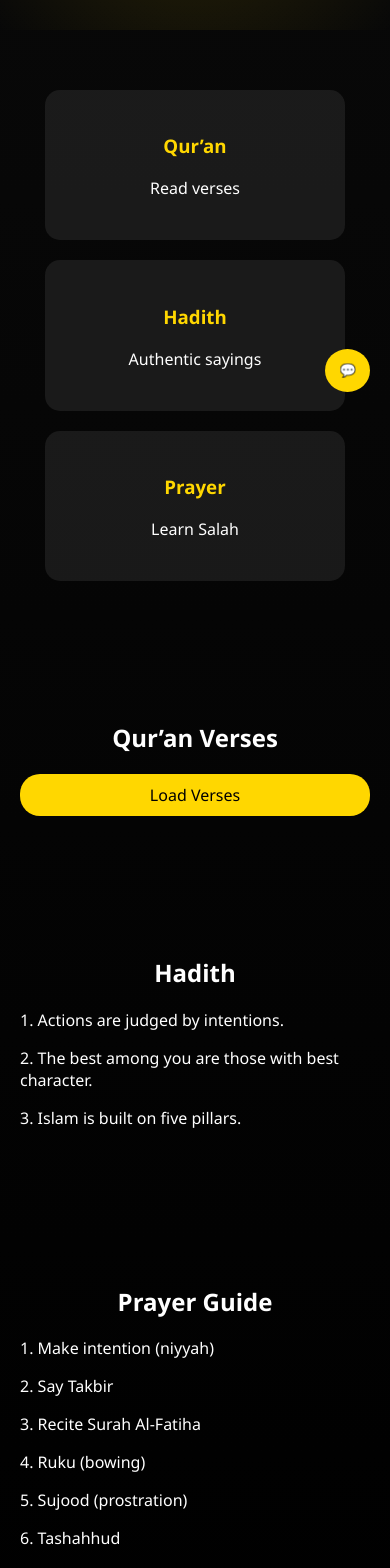
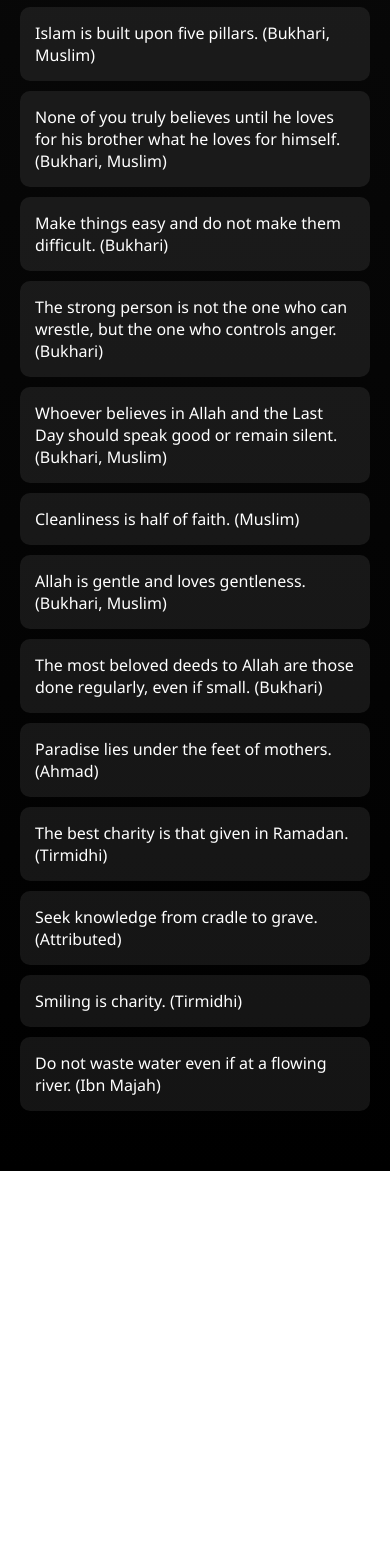
Before and after one commit to nhassan604-oss/islamforall, a plain HTML site: page index.html in a window 390 px wide. Shown: the part 432-2000 px from the top of the page. After the commit the page ends 1603 px from the top, so only its background shows below. Drawn offline with Linux system fonts and the light colour scheme.

Commit message:
Add files via upload

```diff
--- a/index.html
+++ b/index.html
@@ -11,93 +11,38 @@ body {
   font-family: 'Segoe UI', sans-serif;
   background: linear-gradient(to bottom, #0a0a0a, #000);
   color: white;
-  scroll-behavior: smooth;
 }
 
-/* NAVBAR */
+/* NAV */
 nav {
   display: flex;
   justify-content: space-between;
   padding: 15px 25px;
-  background: rgba(0,0,0,0.9);
-  position: sticky;
-  top: 0;
+  background: #000;
 }
-
 nav h1 { color: gold; }
-nav a { color: white; margin-left: 15px; text-decoration: none; }
-
-/* HERO */
-.hero {
-  text-align: center;
-  padding: 90px 20px;
-  background: radial-gradient(circle, rgba(255,215,0,0.15), transparent);
-}
-
-.button {
-  background: gold;
-  color: black;
-  padding: 10px 25px;
-  border-radius: 20px;
-  margin-top: 20px;
-  cursor: pointer;
-}
 
 /* SECTION */
-.section { padding: 60px 20px; text-align: center; }
+.section { padding: 50px 20px; text-align: center; }
 
-/* CARDS */
-.cards {
-  display: flex;
-  justify-content: center;
-  flex-wrap: wrap;
-  gap: 20px;
-}
-
-.card {
-  background: rgba(255,255,255,0.08);
-  padding: 25px;
-  border-radius: 15px;
-  width: 250px;
-  cursor: pointer;
-}
-
-.card h3 { color: gold; }
-
-/* SEARCH */
 .search input {
   padding: 10px;
   border-radius: 20px;
   border: none;
-  width: 250px;
+  width: 260px;
 }
 
-/* LIST BOX */
-.box {
-  max-width: 500px;
+/* HADITH LIST */
+.hadith-box {
+  max-width: 700px;
   margin: auto;
   text-align: left;
 }
 
-/* CHATBOT */
-.chatbot {
-  position: fixed;
-  bottom: 20px;
-  right: 20px;
-}
-
-.chat-btn {
-  background: gold;
-  border: none;
-  padding: 14px;
-  border-radius: 50%;
-}
-
-.chatbox {
-  display: none;
-  background: #111;
+.hadith {
+  background: rgba(255,255,255,0.08);
   padding: 15px;
-  width: 260px;
+  margin: 10px 0;
   border-radius: 10px;
 }
 </style>
@@ -107,118 +52,54 @@ nav a { color: white; margin-left: 15px; text-decoration: none; }
 
 <nav>
   <h1>☪ Islamforall</h1>
-  <div>
-    <a href="#quran">Qur’an</a>
-    <a href="#hadith">Hadith</a>
-    <a href="#prayer">Prayer</a>
-  </div>
 </nav>
 
-<section class="hero">
-  <h2>Authentic Islamic Knowledge</h2>
-  <p>Qur’an • Hadith • Sunnah</p>
+<section class="section">
+  <h2>📚 Hadith Database</h2>
 
   <div class="search">
-    <input placeholder="Search..." onkeyup="search(this.value)">
+    <input placeholder="Search hadith..." onkeyup="searchHadith(this.value)">
   </div>
+
+  <div class="hadith-box" id="hadith-box"></div>
 </section>
 
-<section class="section">
-  <div class="cards" id="cards">
-    <div class="card"><h3>Qur’an</h3><p>Read verses</p></div>
-    <div class="card"><h3>Hadith</h3><p>Authentic sayings</p></div>
-    <div class="card"><h3>Prayer</h3><p>Learn Salah</p></div>
-  </div>
-</section>
+<script>
 
-<!-- QURAN -->
-<section id="quran" class="section">
-  <h2>Qur’an Verses</h2>
-  <div class="box" id="quran-box"></div>
-  <div class="button" onclick="loadQuran()">Load Verses</div>
-</section>
+/* HADITH DATABASE */
+let hadiths = [
+"Actions are judged by intentions. (Bukhari, Muslim)",
+"The best among you are those with the best character. (Bukhari)",
+"Islam is built upon five pillars. (Bukhari, Muslim)",
+"None of you truly believes until he loves for his brother what he loves for himself. (Bukhari, Muslim)",
+"Make things easy and do not make them difficult. (Bukhari)",
+"The strong person is not the one who can wrestle, but the one who controls anger. (Bukhari)",
+"Whoever believes in Allah and the Last Day should speak good or remain silent. (Bukhari, Muslim)",
+"Cleanliness is half of faith. (Muslim)",
+"Allah is gentle and loves gentleness. (Bukhari, Muslim)",
+"The most beloved deeds to Allah are those done regularly, even if small. (Bukhari)",
+"Paradise lies under the feet of mothers. (Ahmad)",
+"The best charity is that given in Ramadan. (Tirmidhi)",
+"Seek knowledge from cradle to grave. (Attributed)",
+"Smiling is charity. (Tirmidhi)",
+"Do not waste water even if at a flowing river. (Ibn Majah)"
+];
 
-<!-- HADITH -->
-<section id="hadith" class="section">
-  <h2>Hadith</h2>
-  <div class="box">
-    <p>1. Actions are judged by intentions.</p>
-    <p>2. The best among you are those with best character.</p>
-    <p>3. Islam is built on five pillars.</p>
-  </div>
-</section>
-
-<!-- PRAYER -->
-<section id="prayer" class="section">
-  <h2>Prayer Guide</h2>
-  <div class="box">
-    <p>1. Make intention (niyyah)</p>
-    <p>2. Say Takbir</p>
-    <p>3. Recite Surah Al-Fatiha</p>
-    <p>4. Ruku (bowing)</p>
-    <p>5. Sujood (prostration)</p>
-    <p>6. Tashahhud</p>
-    <p>7. Salam</p>
-  </div>
-</section>
-
-<!-- CHATBOT -->
-<div class="chatbot">
-  <button class="chat-btn" onclick="toggleChat()">💬</button>
-  <div class="chatbox" id="chatbox">
-    <p id="chat-output">Ask something...</p>
-    <input id="chat-input" onkeydown="chat(event)" placeholder="Type...">
-  </div>
-</div>
-
-<script>
-/* SEARCH */
-function search(val){
-  val = val.toLowerCase();
-  document.querySelectorAll(".card").forEach(c=>{
-    c.style.display = c.innerText.toLowerCase().includes(val) ? "block":"none";
-  });
+/* LOAD */
+function loadHadith(list){
+  let box = document.getElementById("hadith-box");
+  box.innerHTML = list.map(h=>`<div class="hadith">${h}</div>`).join("");
 }
 
-/* QURAN DATA */
-function loadQuran(){
-  let data = [
-    "Indeed, Allah is with the patient. (2:153)",
-    "Allah does not burden a soul beyond capacity. (2:286)",
-    "So remember Me; I will remember you. (2:152)"
-  ];
-  let box = document.getElementById("quran-box");
-  box.innerHTML = data.map(v=>"<p>"+v+"</p>").join("");
+loadHadith(hadiths);
+
+/* SEARCH */
+function searchHadith(val){
+  val = val.toLowerCase();
+  let filtered = hadiths.filter(h=>h.toLowerCase().includes(val));
+  loadHadith(filtered);
 }
 
-/* CHATBOT */
-function toggleChat(){
-  let c = document.getElementById("chatbox");
-  c.style.display = c.style.display==="block"?"none":"block";
-}
-
-function chat(e){
-  if(e.key==="Enter"){
-    let v = document.getElementById("chat-input").value.toLowerCase();
-    let o = document.getElementById("chat-output");
-
-    if(v.includes("allah")){
-      o.innerText="Allah is One (Tawheed).";
-    }
-    else if(v.includes("prayer") || v.includes("salah")){
-      o.innerText="There are 5 daily prayers: Fajr, Dhuhr, Asr, Maghrib, Isha.";
-    }
-    else if(v.includes("quran")){
-      o.innerText="The Qur'an is the final revelation.";
-    }
-    else if(v.includes("hadith")){
-      o.innerText="Hadith are sayings of Prophet Muhammad ﷺ.";
-    }
-    else{
-      o.innerText="Answer coming soon (AI upgrade later).";
-    }
-  }
-}
 </script>
 
 </body>
```
